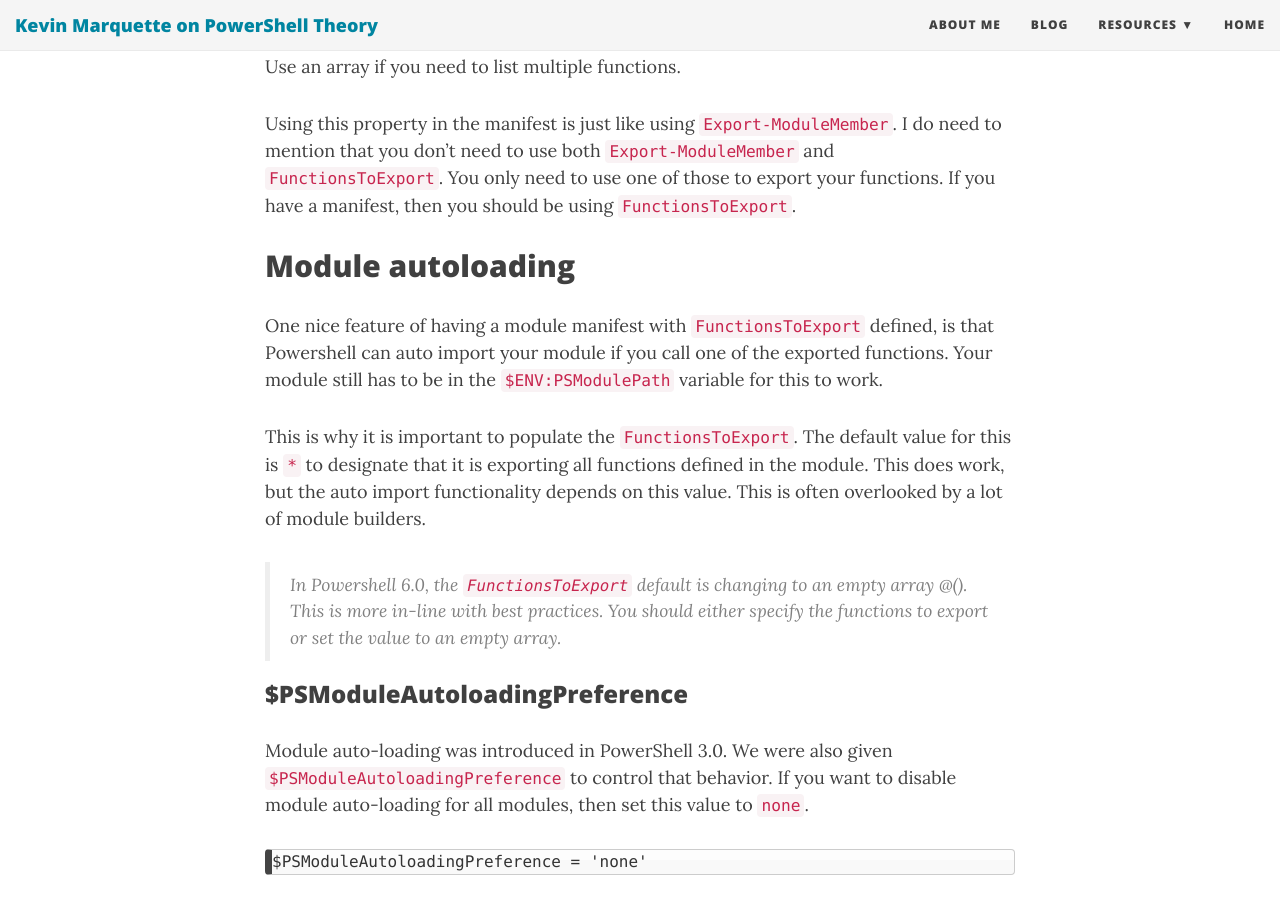
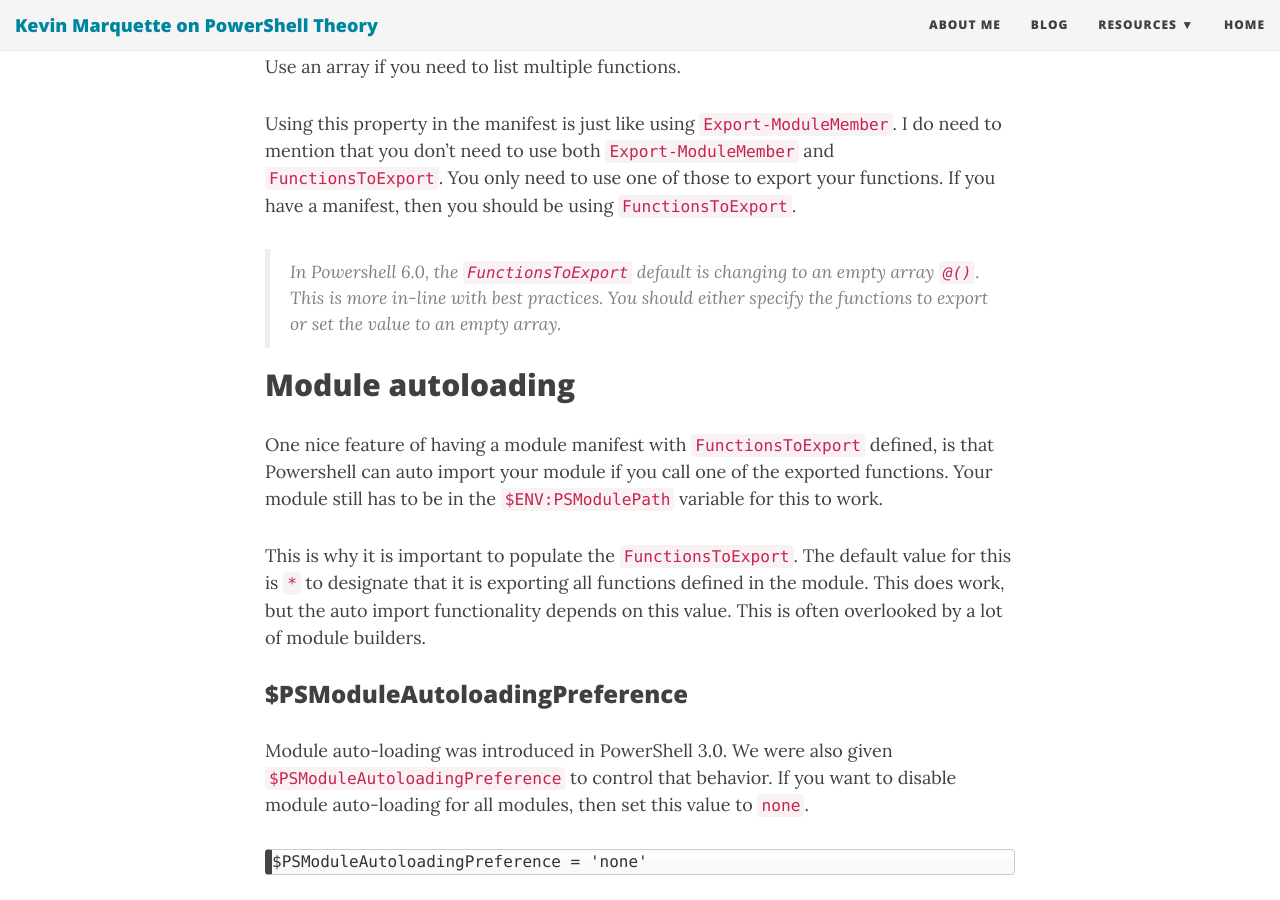
Before and after one commit to KevinMarquette/kevinmarquette.github.io, a Jekyll site: the page built from _posts/2017-05-27-Powershell-module-building-basics.md, in a window 1280 px wide and 900 px high, scrolled down 6536 px. Built offline with Jekyll 4.4.1, drawn with Linux system fonts in a browser that asks for light colours; nearby versions of some CDN libraries.

Commit message:
move PS 6.0 comment

```diff
--- a/_posts/2017-05-27-Powershell-module-building-basics.md
+++ b/_posts/2017-05-27-Powershell-module-building-basics.md
@@ -185,13 +185,13 @@ Use an array if you need to list multiple functions.
 
 Using this property in the manifest is just like using `Export-ModuleMember`. I do need to mention that you don't need to use both `Export-ModuleMember` and `FunctionsToExport`. You only need to use one of those to export your functions. If you have a manifest, then you should be using `FunctionsToExport`.
 
+> In Powershell 6.0, the `FunctionsToExport` default is changing to an empty array `@()`. This is more in-line with best practices. You should either specify the functions to export or set the value to an empty array.
+
 ## Module autoloading
 
 One nice feature of having a module manifest with `FunctionsToExport` defined, is that Powershell can auto import your module if you call one of the exported functions. Your module still has to be in the `$ENV:PSModulePath` variable for this to work.
 
 This is why it is important to populate the `FunctionsToExport`. The default value for this is `*` to designate that it is exporting all functions defined in the module. This does work, but the auto import functionality depends on this value. This is often overlooked by a lot of module builders.
-
-> In Powershell 6.0, the `FunctionsToExport` default is changing to an empty array @(). This is more in-line with best practices. You should either specify the functions to export or set the value to an empty array.
 
 ### $PSModuleAutoloadingPreference
 
```
